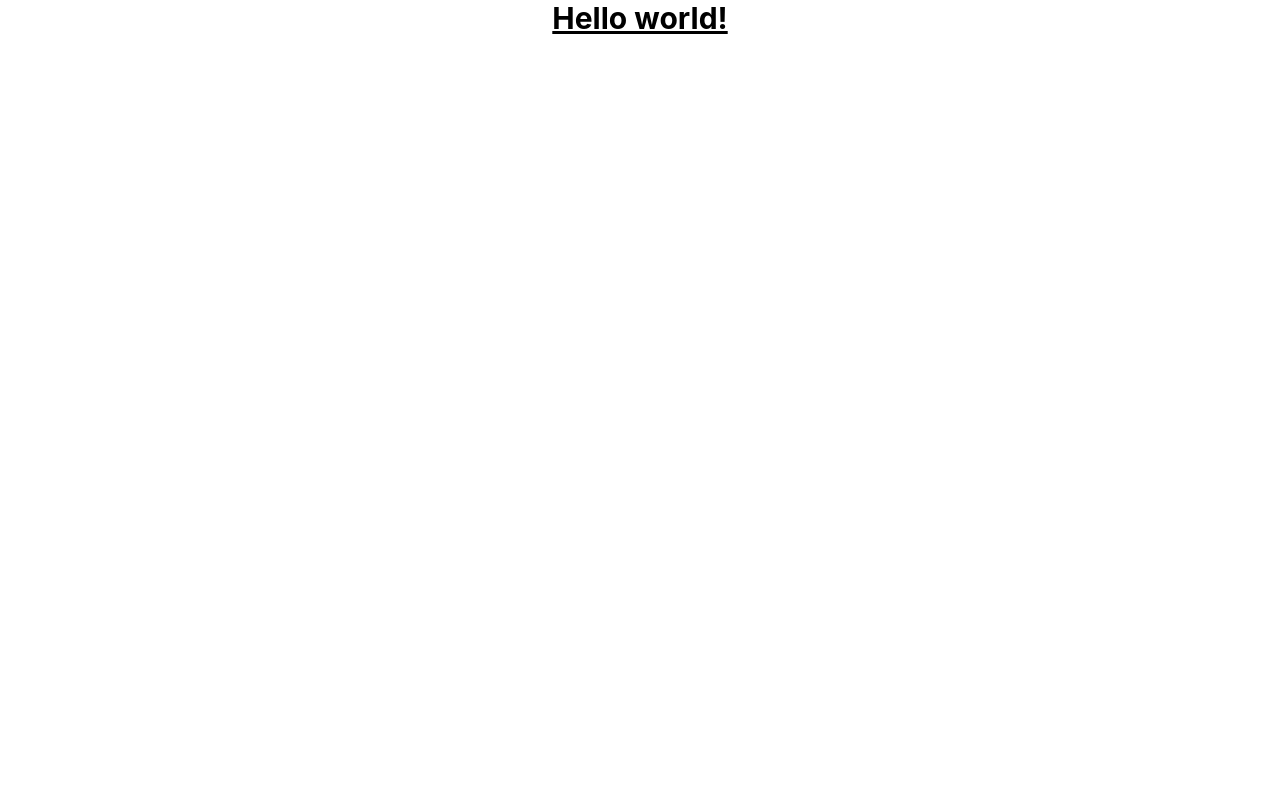
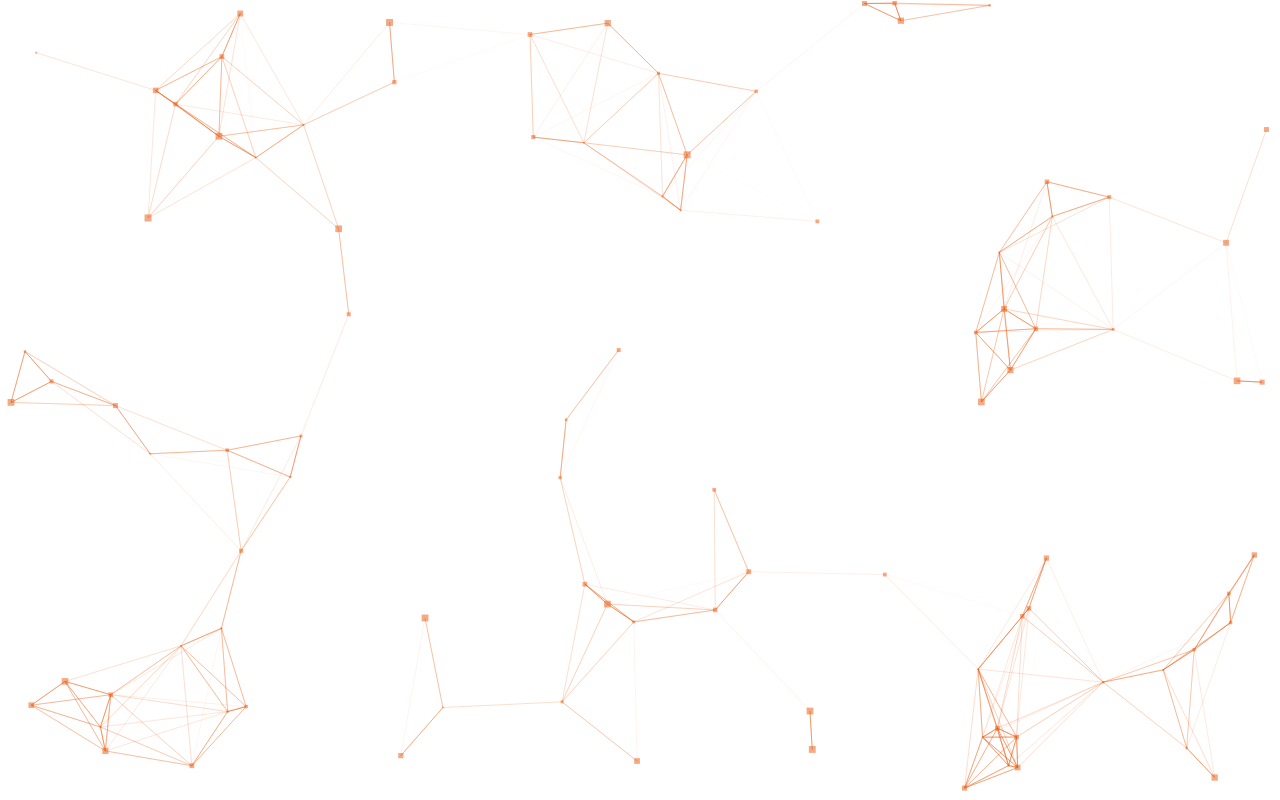
Before and after one commit to swarupcs/portfolio, a React (Create React App) app: page / in a window 1280 px wide. Built offline with nearby package versions, Linux system fonts and the light colour scheme.

Commit message:
Add Style

```diff
--- a/package.json
+++ b/package.json
@@ -8,7 +8,10 @@
     "@testing-library/user-event": "^13.5.0",
     "react": "^18.2.0",
     "react-dom": "^18.2.0",
+    "react-particles": "^2.12.2",
     "react-scripts": "5.0.1",
+    "tsparticles": "^3.0.2",
+    "tsparticles-slim": "^2.12.0",
     "web-vitals": "^2.1.4"
   },
   "scripts": {
--- a/src/App.js
+++ b/src/App.js
@@ -1,11 +1,10 @@
 import './App.css';
+import Main from './Components/Main';
 
 function App() {
   return (
     <div className="App">
-          <h1 className="text-3xl font-bold underline">
-      Hello world!
-    </h1>
+      <Main/>
     </div>
   );
 }
--- a/src/Components/Main.js
+++ b/src/Components/Main.js
@@ -0,0 +1,96 @@
+import React from 'react'
+import { useCallback } from "react";
+import Particles from "react-particles";
+//import { loadFull } from "tsparticles"; // if you are going to use `loadFull`, install the "tsparticles" package too.
+import { loadSlim } from "tsparticles-slim"; // if you are going to use `loadSlim`, install the "tsparticles-slim" package too.
+
+function Main() {
+    const particlesInit = useCallback(async engine => {
+        console.log(engine);
+        await loadSlim(engine);
+    }, []);
+
+    const particlesLoaded = useCallback(async container => {
+        await console.log(container);
+    }, []);
+  return (
+    <div className='max-h-screen'>
+       <Particles
+            id="tsparticles"
+            init={particlesInit}
+            loaded={particlesLoaded}
+            options={{
+                background: {
+                    color: {
+                        value: "#ffffff",
+                    },
+                },
+                fpsLimit: 120,
+                interactivity: {
+                    events: {
+                        onClick: {
+                            enable: false,
+                            mode: "push",
+                        },
+                        onHover: {
+                            enable: true,
+                            mode: "repulse",
+                        },
+                        resize: true,
+                    },
+                    modes: {
+                        push: {
+                            quantity: 4,
+                        },
+                        repulse: {
+                            distance: 200,
+                            duration: 0.4,
+                        },
+                    },
+                },
+                particles: {
+                    color: {
+                        value: "#ea580c",       //particles point color
+                    },
+                    links: {
+                        color: "#ea580c",       //particles links color
+                        distance: 150,
+                        enable: true,
+                        opacity: 0.5,
+                        width: 1,
+                    },
+                    move: {
+                        direction: "none",
+                        enable: true,
+                        outModes: {
+                            default: "bounce",
+                        },
+                        random: false,
+                        speed: 3,
+                        straight: false,
+                    },
+                    number: {
+                        density: {
+                            enable: true,
+                            area: 800,
+                        },
+                        value: 80,
+                    },
+                    opacity: {
+                        value: 0.5,
+                    },
+                    shape: {
+                        type: "square",
+                    },
+                    size: {
+                        value: { min: 1, max: 5 },
+                    },
+                },
+                detectRetina: true,
+            }}
+        />
+    </div>
+  )
+}
+
+export default Main
--- /dev/null
+++ b/src/utils/Style.js
@@ -0,0 +1,18 @@
+const Styles = {
+
+    heroHeadText :
+        "text-violet-800 lg:text-[80px] sm:text-[60px] xs:text-[40px] text-[40px] lg:leading-[98px] mt-2 ",
+        heroSubText:
+        "text-violet-700 font-medium lg-text-[30px] sm:text-[26px] xs:text-[20px] text-[16px] lg:leading-[40px] ",
+
+        sectionHeaderText:
+        "text-violet-600 pl-8 md:text-[60px] sm:text-[50px] xs:text-[40px] text-[30px]",
+
+        sectionSubText:
+        "sm:text-[18px] text-violet-600 text-[14px] uppercase tracking-wider ",
+
+        sectionText:
+        "mt-4 pl-8 text-orange-500 text-[17px] leading-[30px] max-w-3xl ",
+};
+
+export {Styles};
```
Also changed, not shown: 2 other files (tests, documents, lock files or other folders).
